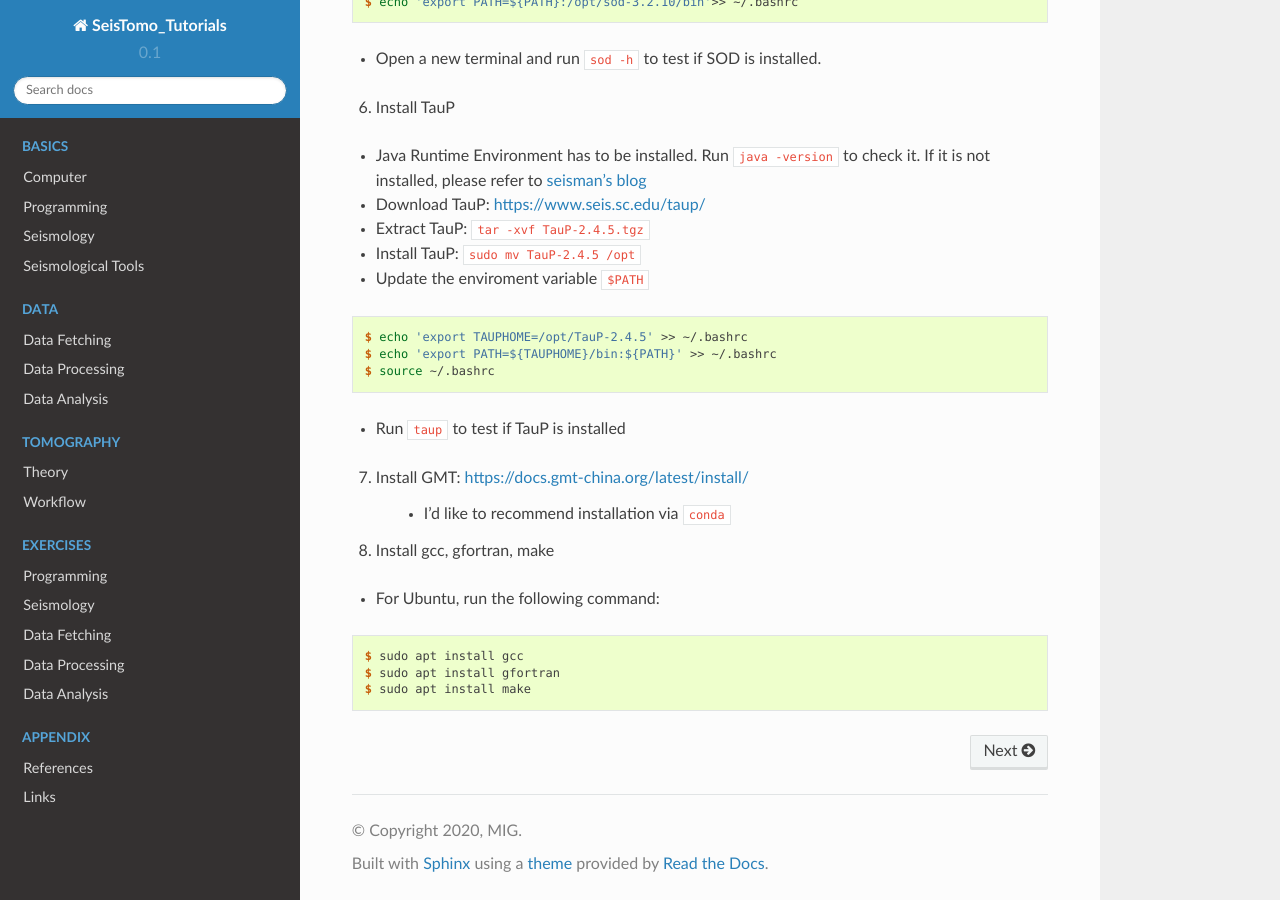
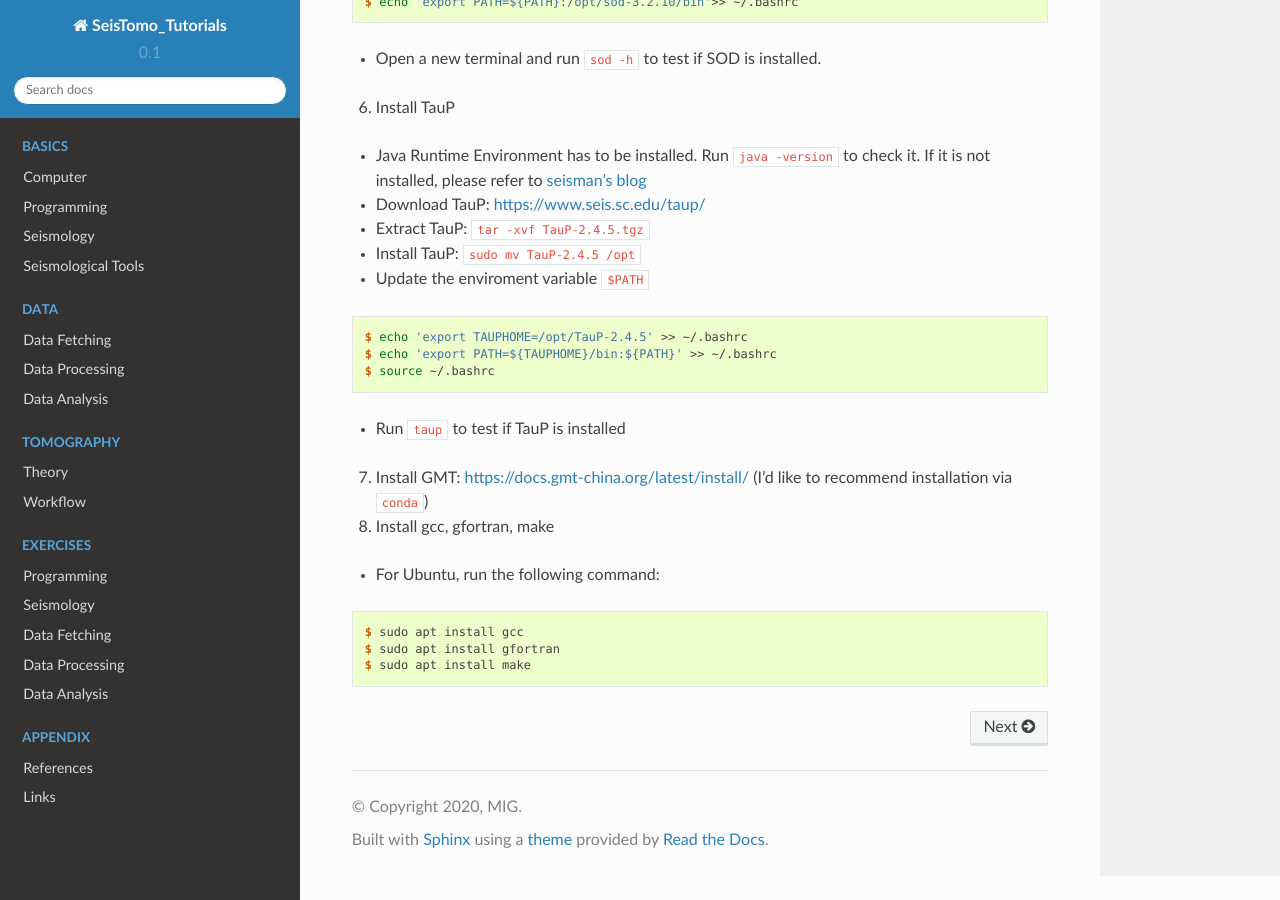
Before and after one commit to MIGG-NTU/SeisTomo_Tutorials, a Sphinx documentation site: the page built from source/index.rst, in a window 1280 px wide and 900 px high, scrolled down 2577 px. Built offline with Sphinx 7.4.7 and the Read the Docs theme 2.0.0, drawn with Linux system fonts in a browser that asks for light colours.

Commit message:
fix typo

```diff
--- a/source/index.rst
+++ b/source/index.rst
@@ -145,9 +145,7 @@ In order to follow the toturials, you have to install the following terms in you
 - Run ``taup`` to test if TauP is installed
 
 
-7. Install GMT: https://docs.gmt-china.org/latest/install/
-
-    - I'd like to recommend installation via ``conda``
+7. Install GMT: https://docs.gmt-china.org/latest/install/ (I'd like to recommend installation via ``conda``)
 
 8. Install gcc, gfortran, make
 
```
